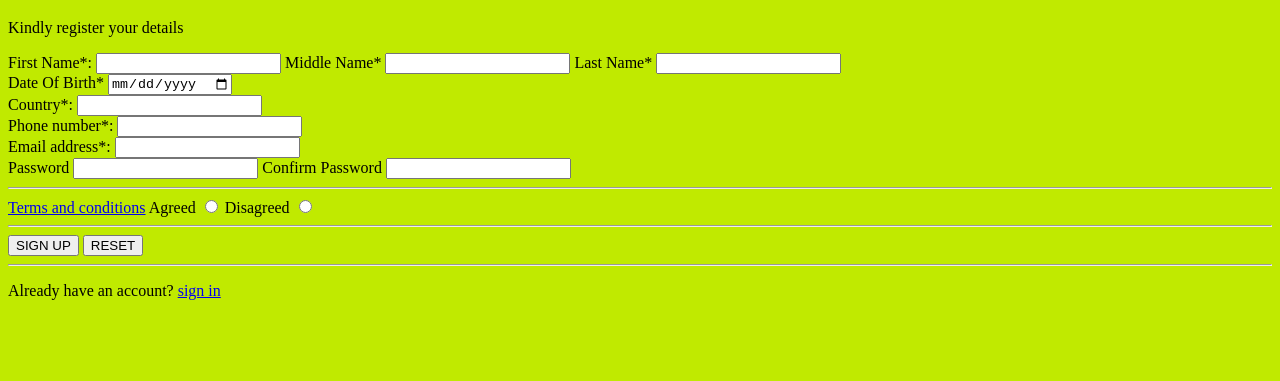
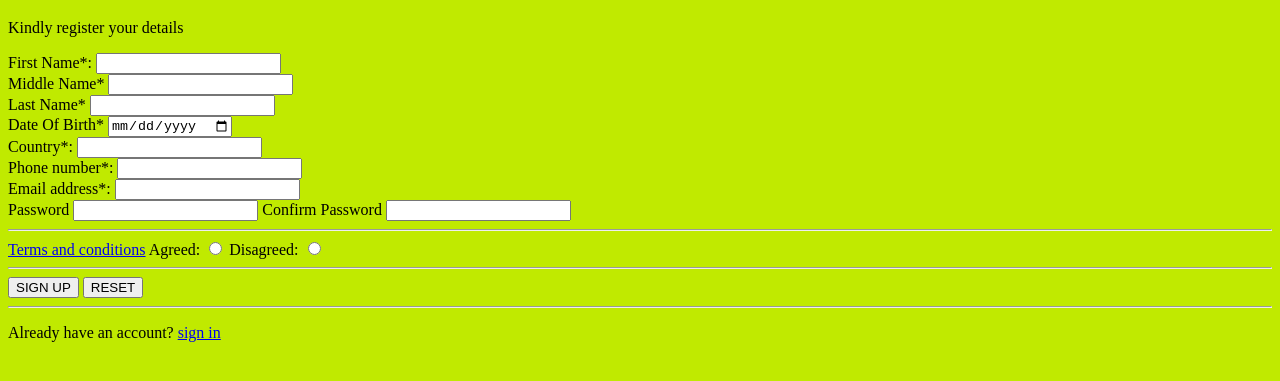
Before and after one commit to kasimma5/signup-page, a plain HTML site: page index.html in a window 1280 px wide. Shown: the part 61-442 px from the top of the page. Drawn offline with Linux system fonts and the light colour scheme.

Commit message:
Update index page

```diff
--- a/index.html
+++ b/index.html
@@ -10,9 +10,9 @@
     <P>Kindly register your details</P>
     <form action="ts/tg/jk" method="post">
         <label for="fname">First Name*:</label>
-        <input id="fname" type="text" name="first name">
+        <input id="fname" type="text" name="first name"><br>
         <label for="mname">Middle Name*</label>
-        <input id="mname" type="text" name="second name">
+        <input id="mname" type="text" name="second name"><br>
         <label for="lname">Last Name*</label>
         <input id="lname" type="text" name="last name"><br>
         <label for="dob">Date Of Birth*</label>
@@ -29,11 +29,11 @@
         <input id="cpassword" type="password" name="confirm password"><br>
         <hr>
         <a href="terms.html">Terms and conditions</a>
-        <label> Agreed
+        <label> Agreed:
             <input value="agree" type="radio" name="terms-condition">
         </label>
         <label>
-            Disagreed
+            Disagreed:
             <input value="disagree" type="radio" name="terms-condition">
         </label><br>
         <hr>
```
